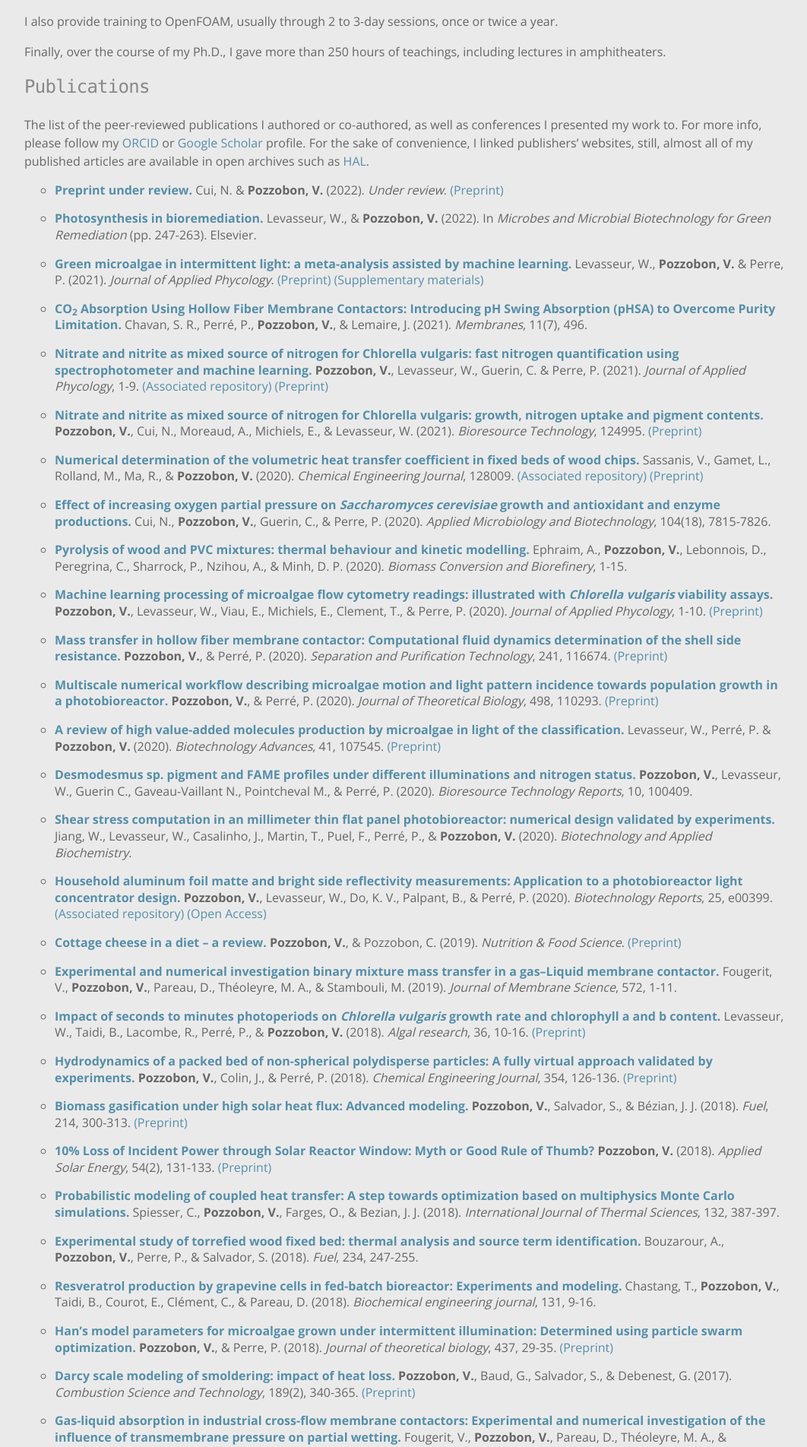
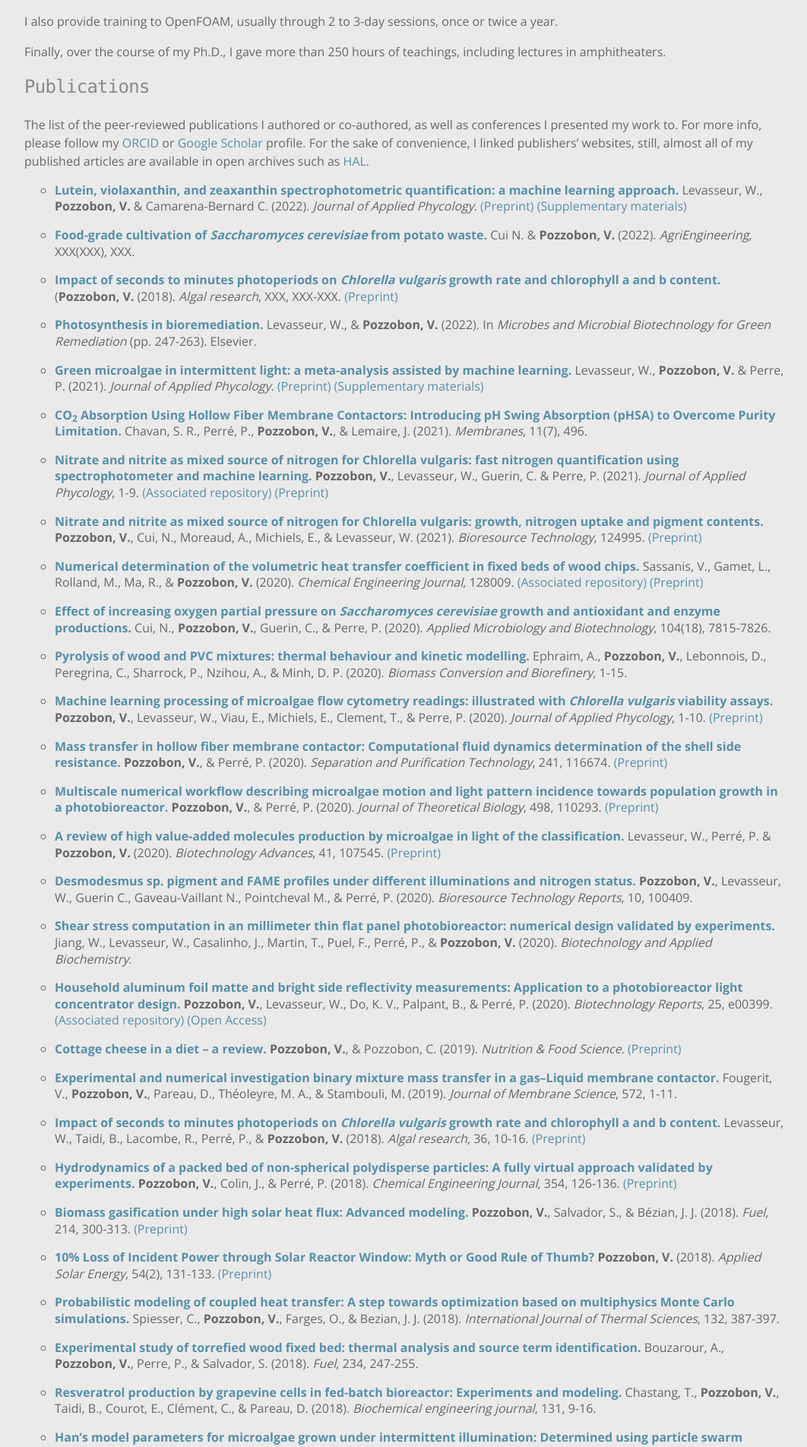
Before and after one commit to victorpozzobon/victorpozzobon.github.io, a Jekyll site: the page built from _pages/academic.md, in a window 1280 px wide. Shown: the part 1133-3037 px from the top of the page at 76% size, without its empty margins (96-1158 px from the left). Built offline with Jekyll 4.4.1, drawn with Linux system fonts in a browser that asks for light colours.

Commit message:
More preprints

```diff
--- a/_pages/academic.md
+++ b/_pages/academic.md
@@ -49,7 +49,11 @@ hours of teachings, including lectures in amphitheaters.
 The list of the peer-reviewed publications I authored or co-authored, as well as conferences
 I presented my work to. For more info, please follow my [ORCID](https://orcid.org/0000-0003-1530-0834) or [Google Scholar](https://scholar.google.fr/citations?user=XOAdaN4AAAAJ) profile. For the sake of convenience, I linked publishers' websites, still, almost all of my published articles are available in open archives such as [HAL](https://hal.archives-ouvertes.fr/).
 
-* [**Preprint under review.**](/assets/preprints/Cui_2022_a.pdf) Cui, N. & **Pozzobon, V.** (2022). _Under review_. [(Preprint)](/assets/preprints/Cui_2022_a.pdf)
+* [**Lutein, violaxanthin, and zeaxanthin spectrophotometric quantification: a machine learning approach.**](https://link.springer.com/) Levasseur, W., **Pozzobon, V.** & Camarena-Bernard C. (2022). _Journal of Applied Phycology_. [(Preprint)](/assets/preprints/Pozzobon_2022_b.pdf) [(Supplementary materials)](/assets/preprints/Pozzobon_2022_b_Supplementary_Materials.pdf)
+
+* [**Food-grade cultivation of _Saccharomyces cerevisiae_ from potato waste.**](https://www.mdpi.com/) Cui N. & **Pozzobon, V.** (2022). _AgriEngineering_, XXX(XXX), XXX.
+
+* [**Impact of seconds to minutes photoperiods on _Chlorella vulgaris_ growth rate and chlorophyll a and b content.**](https://www.sciencedirect.com/) (**Pozzobon, V.** (2018).  _Algal research_, XXX, XXX-XXX. [(Preprint)](/assets/preprints/Pozzzobon_2022_a.pdf)
 
 * [**Photosynthesis in bioremediation.**](https://www.sciencedirect.com/science/article/pii/B9780323904520000207) Levasseur, W., & **Pozzobon, V.** (2022). In _Microbes and Microbial Biotechnology for Green Remediation_ (pp. 247-263). Elsevier.
 
```
Also changed, not shown: 7 other files.
